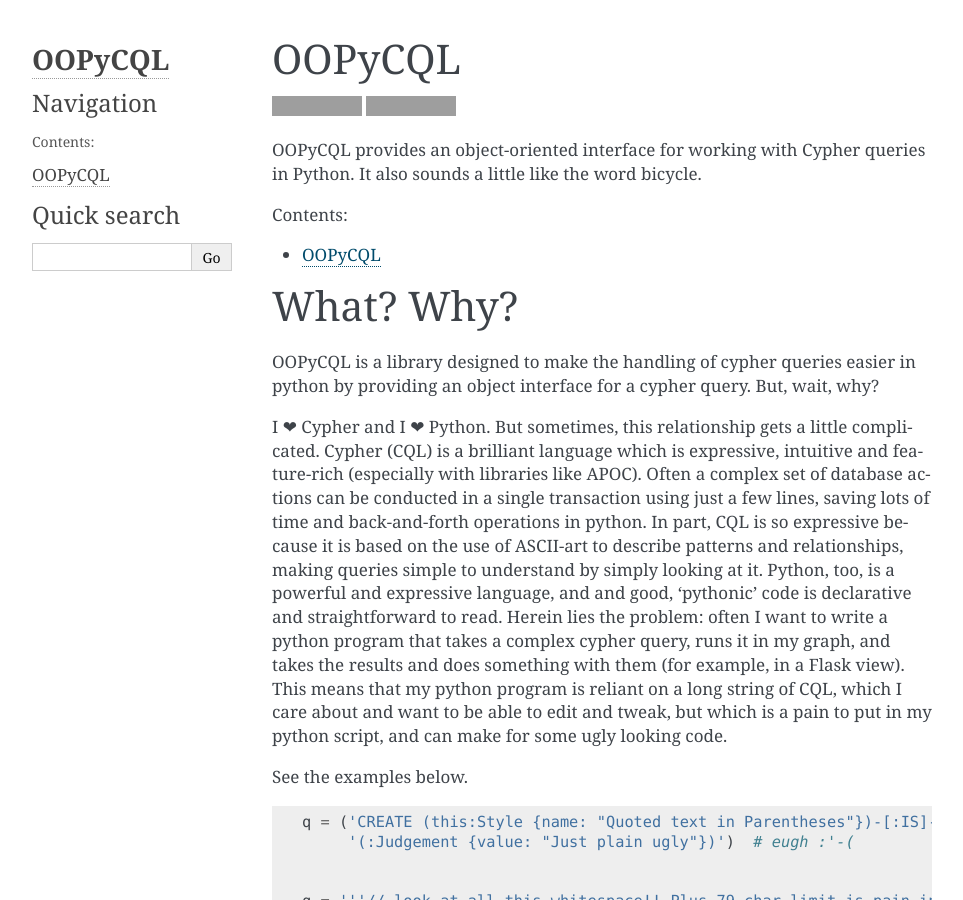
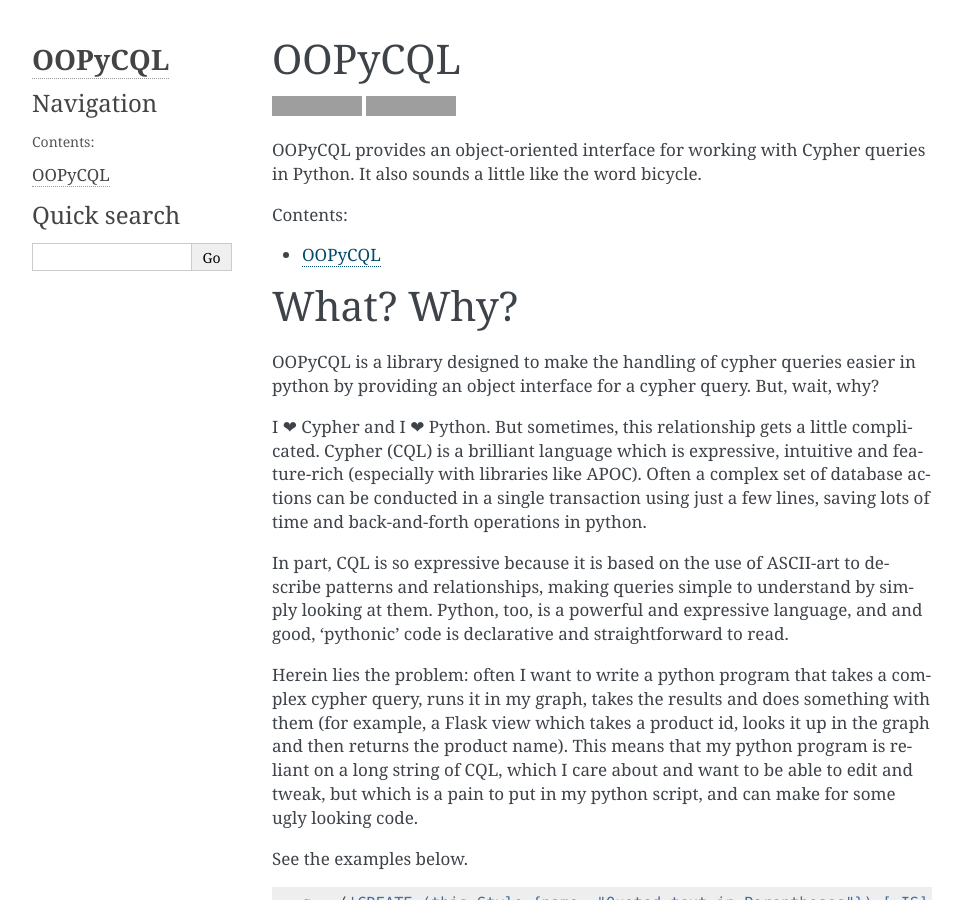
Before and after one commit to DomWeldon/oopycql, a Sphinx documentation site: the page built from docs/index.rst, in a window 1280 px wide and 900 px high. Shown: the whole window, without its empty margins (148-1111 px from the left). Built offline with Sphinx 7.4.7, drawn with Linux system fonts in a browser that asks for light colours; some of the changed text lies outside the part shown; grey boxes are pictures that could not be loaded.

Commit message:
fixing docs

```diff
--- a/docs/index.rst
+++ b/docs/index.rst
@@ -26,7 +26,11 @@ What? Why?
 
 OOPyCQL is a library designed to make the handling of cypher queries easier in python by providing an object interface for a cypher query. But, wait, why?
 
-I ❤ Cypher and I ❤ Python. But sometimes, this relationship gets a little complicated. Cypher (CQL) is a brilliant language which is expressive, intuitive and feature-rich (especially with libraries like APOC). Often a complex set of database actions can be conducted in a single transaction using just a few lines, saving lots of time and back-and-forth operations in python. In part, CQL is so expressive because it is based on the use of ASCII-art to describe patterns and relationships, making queries simple to understand by simply looking at it. Python, too, is a powerful and expressive language, and and good, 'pythonic' code is declarative and straightforward to read. Herein lies the problem: often I want to write a python program that takes a complex cypher query, runs it in my graph, and takes the results and does something with them (for example, in a Flask view). This means that my python program is reliant on a long string of CQL, which I care about and want to be able to edit and tweak, but which is a pain to put in my python script, and can make for some ugly looking code.
+I ❤ Cypher and I ❤ Python. But sometimes, this relationship gets a little complicated. Cypher (CQL) is a brilliant language which is expressive, intuitive and feature-rich (especially with libraries like APOC). Often a complex set of database actions can be conducted in a single transaction using just a few lines, saving lots of time and back-and-forth operations in python.
+
+In part, CQL is so expressive because it is based on the use of ASCII-art to describe patterns and relationships, making queries simple to understand by simply looking at them. Python, too, is a powerful and expressive language, and and good, 'pythonic' code is declarative and straightforward to read.
+
+Herein lies the problem: often I want to write a python program that takes a complex cypher query, runs it in my graph, takes the results and does something with them (for example, a Flask view which takes a product id, looks it up in the graph and then returns the product name). This means that my python program is reliant on a long string of CQL, which I care about and want to be able to edit and tweak, but which is a pain to put in my python script, and can make for some ugly looking code.
 
 See the examples below.
 
```
Also changed, not shown: other parts of docs/index.rst (+2 -2 lines).
